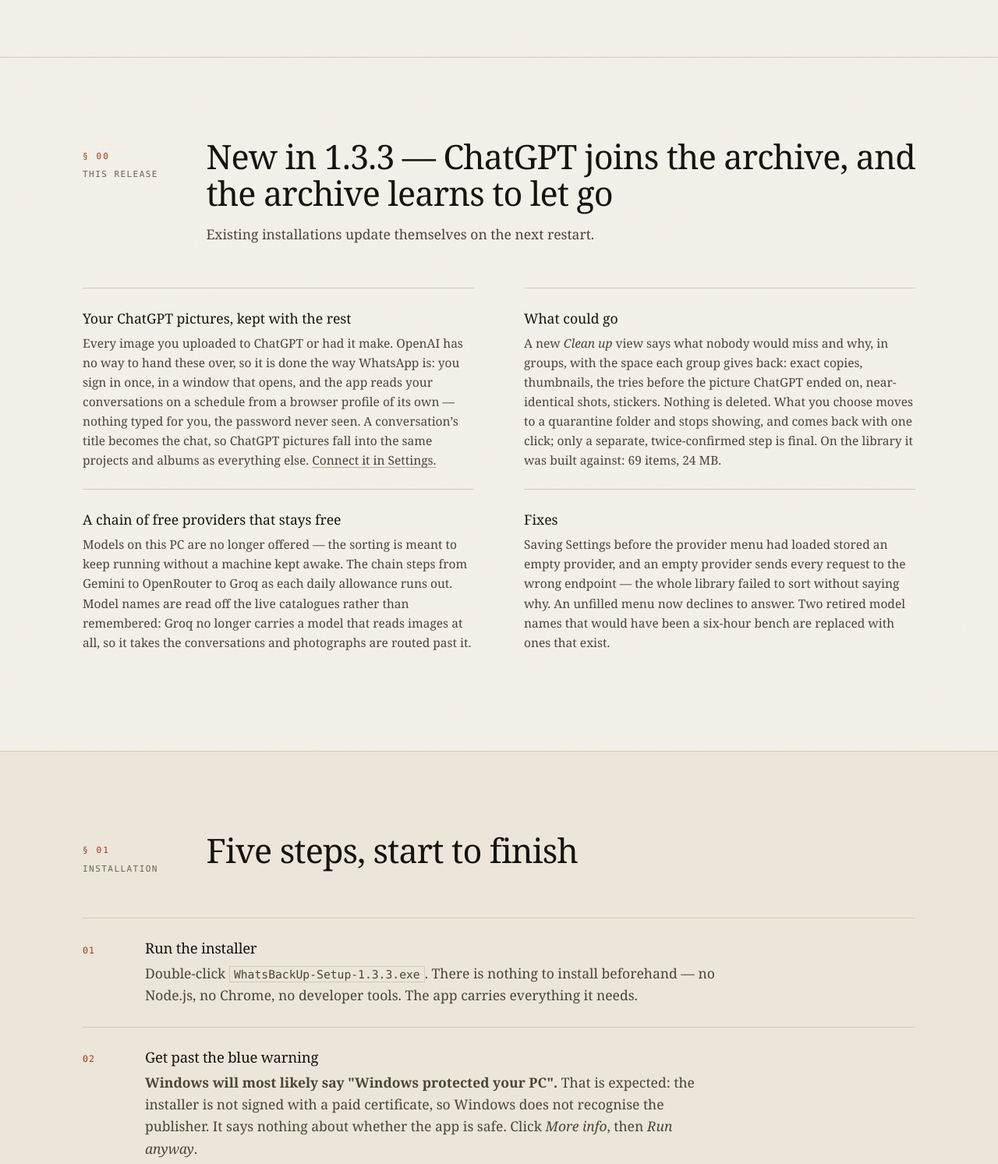
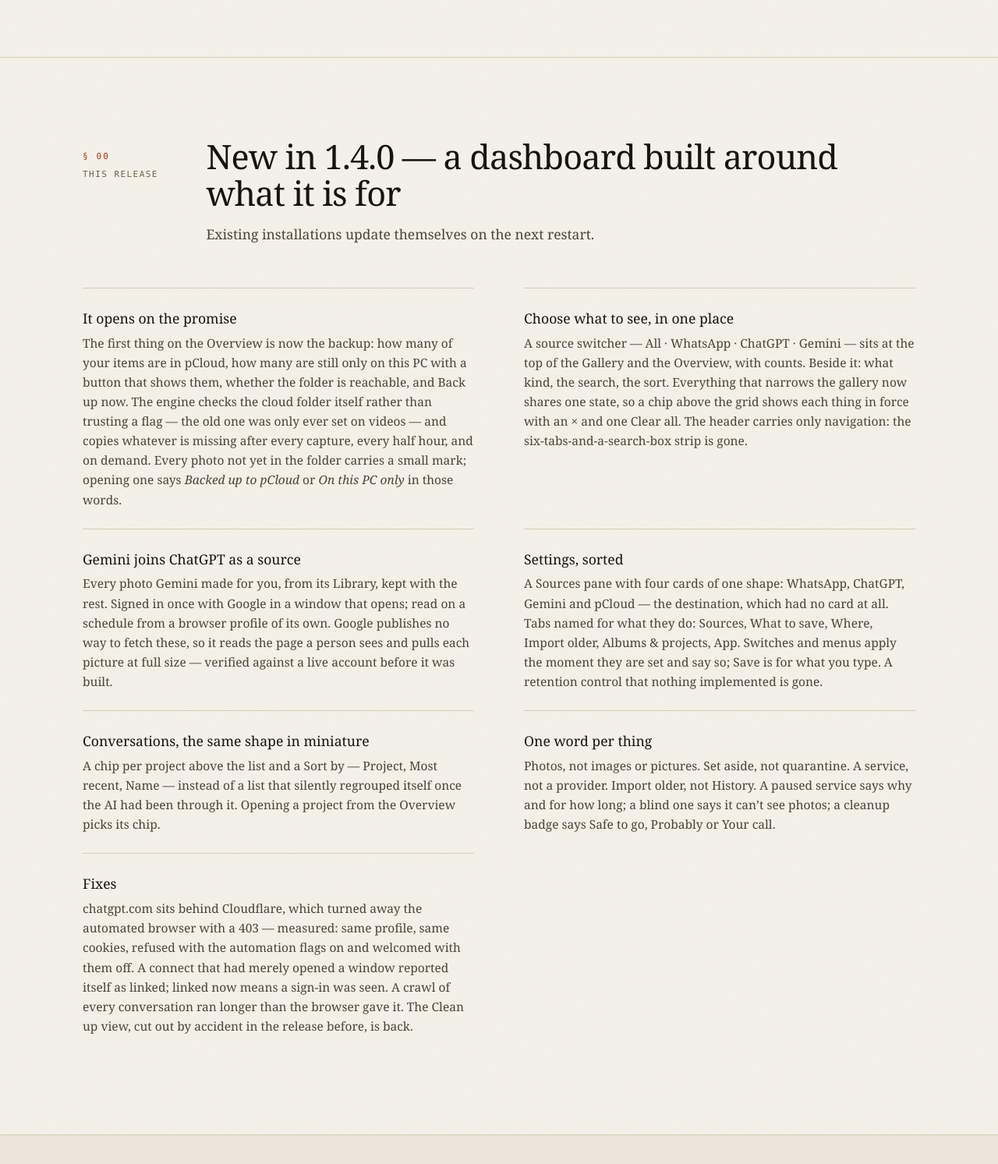
Before and after one commit to tasty-foods/whatsbackup, an Electron app: page docs/download.html in a window 1280 px wide. Shown: the part 528-2021 px from the top of the page at 78% size. Drawn offline with Linux system fonts and the light colour scheme; no server answers.

Commit message:
Release 1.4.0 - a dashboard built around what it is for

```diff
--- a/docs/download.html
+++ b/docs/download.html
@@ -4,7 +4,7 @@
 <meta charset="utf-8">
 <meta name="viewport" content="width=device-width, initial-scale=1">
 <title>Download WhatsBackUp — free WhatsApp backup for Windows</title>
-<meta name="description" content="Download WhatsBackUp 1.3.3 free for Windows 10 and 11. No admin password, no prerequisites — install it, scan one QR code, and your photos are saved.">
+<meta name="description" content="Download WhatsBackUp 1.4.0 free for Windows 10 and 11. No admin password, no prerequisites — install it, scan one QR code, and your photos are saved.">
 <link rel="canonical" href="https://whatsbackup.cc/download.html">
 <meta name="referrer" content="strict-origin-when-cross-origin">
 <meta name="theme-color" content="#f4f1e8" media="(prefers-color-scheme: light)">
@@ -12,7 +12,7 @@
 <meta property="og:type" content="website">
 <meta property="og:site_name" content="WhatsBackUp">
 <meta property="og:title" content="Download WhatsBackUp for Windows — free">
-<meta property="og:description" content="WhatsBackUp 1.3.3 for Windows 10 and 11. Free, open source, no account. Install it, scan a QR code, and every WhatsApp photo is saved.">
+<meta property="og:description" content="WhatsBackUp 1.4.0 for Windows 10 and 11. Free, open source, no account. Install it, scan a QR code, and every WhatsApp photo is saved.">
 <meta property="og:url" content="https://whatsbackup.cc/download.html">
 <meta property="og:image" content="https://whatsbackup.cc/assets/og.png">
 <meta property="og:image:width" content="1200">
@@ -38,7 +38,7 @@
         { "@type": "HowToTool", "name": "The phone your WhatsApp account runs on" }
       ],
       "step": [
-        { "@type": "HowToStep", "name": "Download the installer", "text": "Download WhatsBackUp-Setup-1.3.3.exe from the GitHub releases page.", "url": "https://whatsbackup.cc/download.html#step-1" },
+        { "@type": "HowToStep", "name": "Download the installer", "text": "Download WhatsBackUp-Setup-1.4.0.exe from the GitHub releases page.", "url": "https://whatsbackup.cc/download.html#step-1" },
         { "@type": "HowToStep", "name": "Get past the SmartScreen warning", "text": "Windows shows 'Windows protected your PC' because the installer is not signed with a paid certificate. Click More info, then Run anyway.", "url": "https://whatsbackup.cc/download.html#step-2" },
         { "@type": "HowToStep", "name": "Answer four setup questions", "text": "Accept the notice, choose where to keep your media, optionally point it at a cloud folder, and decide whether it starts with Windows.", "url": "https://whatsbackup.cc/download.html#step-3" },
         { "@type": "HowToStep", "name": "Scan the QR code", "text": "On your phone open WhatsApp, go to Settings, then Linked devices, then Link a device, and scan the code shown by WhatsBackUp.", "url": "https://whatsbackup.cc/download.html#step-4" },
@@ -61,7 +61,7 @@
 
 <header class="site-head">
   <div class="wrap">
-    <a class="brand" href="./"><span class="mark">Whats<i>BackUp</i></span><span class="ref">v1.3.3</span></a>
+    <a class="brand" href="./"><span class="mark">Whats<i>BackUp</i></span><span class="ref">v1.4.0</span></a>
     <nav class="nav" aria-label="Main">
       <a href="index.html#problem" class="hide-sm">Why</a>
       <a href="index.html#how" class="hide-sm">How</a>
@@ -77,7 +77,7 @@
 
 <section class="hero">
   <div class="wrap">
-    <p class="label">Release 1.3.3 <span class="no">·</span> 31 August 2026</p>
+    <p class="label">Release 1.4.0 <span class="no">·</span> 31 August 2026</p>
     <h1 style="max-width:16ch">Take a copy.</h1>
     <p class="lede" style="margin-top:.7em">Free and open source. About five minutes from here to <em>every photograph I am sent is now kept</em>.</p>
 
@@ -87,7 +87,7 @@
         Download for Windows
       </a>
       <p class="manifest">
-        <span>File</span><b>WhatsBackUp-Setup-1.3.3.exe</b><br>
+        <span>File</span><b>WhatsBackUp-Setup-1.4.0.exe</b><br>
         <span>Size</span><b>237 MB</b><br>
         <span>Requires</span><b>Windows 10 / 11, 64-bit</b><br>
         <span>Installs</span><b>per user — no admin password</b><br>
@@ -102,27 +102,39 @@
     <div class="head">
       <p class="marker">§ 00 <span>This release</span></p>
       <div>
-        <h2>New in 1.3.3 &#8212; ChatGPT joins the archive, and the archive learns to let go</h2>
+        <h2>New in 1.4.0 &#8212; a dashboard built around what it is for</h2>
         <p>Existing installations update themselves on the next restart.</p>
       </div>
     </div>
 
     <dl class="defs">
       <div>
-        <dt>Your ChatGPT pictures, kept with the rest</dt>
-        <dd>Every image you uploaded to ChatGPT or had it make. OpenAI has no way to hand these over, so it is done the way WhatsApp is: you sign in once, in a window that opens, and the app reads your conversations on a schedule from a browser profile of its own &#8212; nothing typed for you, the password never seen. A conversation&#8217;s title becomes the chat, so ChatGPT pictures fall into the same projects and albums as everything else. <a href="./#sources">Connect it in Settings.</a></dd>
+        <dt>It opens on the promise</dt>
+        <dd>The first thing on the Overview is now the backup: how many of your items are in pCloud, how many are still only on this PC with a button that shows them, whether the folder is reachable, and Back up now. The engine checks the cloud folder itself rather than trusting a flag &#8212; the old one was only ever set on videos &#8212; and copies whatever is missing after every capture, every half hour, and on demand. Every photo not yet in the folder carries a small mark; opening one says <em>Backed up to pCloud</em> or <em>On this PC only</em> in those words.</dd>
       </div>
       <div>
-        <dt>What could go</dt>
-        <dd>A new <em>Clean up</em> view says what nobody would miss and why, in groups, with the space each group gives back: exact copies, thumbnails, the tries before the picture ChatGPT ended on, near-identical shots, stickers. Nothing is deleted. What you choose moves to a quarantine folder and stops showing, and comes back with one click; only a separate, twice-confirmed step is final. On the library it was built against: 69 items, 24&nbsp;MB.</dd>
+        <dt>Choose what to see, in one place</dt>
+        <dd>A source switcher &#8212; All &#183; WhatsApp &#183; ChatGPT &#183; Gemini &#8212; sits at the top of the Gallery and the Overview, with counts. Beside it: what kind, the search, the sort. Everything that narrows the gallery now shares one state, so a chip above the grid shows each thing in force with an &#215; and one Clear all. The header carries only navigation: the six-tabs-and-a-search-box strip is gone.</dd>
       </div>
       <div>
-        <dt>A chain of free providers that stays free</dt>
-        <dd>Models on this PC are no longer offered &#8212; the sorting is meant to keep running without a machine kept awake. The chain steps from Gemini to OpenRouter to Groq as each daily allowance runs out. Model names are read off the live catalogues rather than remembered: Groq no longer carries a model that reads images at all, so it takes the conversations and photographs are routed past it.</dd>
+        <dt>Gemini joins ChatGPT as a source</dt>
+        <dd>Every photo Gemini made for you, from its Library, kept with the rest. Signed in once with Google in a window that opens; read on a schedule from a browser profile of its own. Google publishes no way to fetch these, so it reads the page a person sees and pulls each picture at full size &#8212; verified against a live account before it was built.</dd>
+      </div>
+      <div>
+        <dt>Settings, sorted</dt>
+        <dd>A Sources pane with four cards of one shape: WhatsApp, ChatGPT, Gemini and pCloud &#8212; the destination, which had no card at all. Tabs named for what they do: Sources, What to save, Where, Import older, Albums &amp; projects, App. Switches and menus apply the moment they are set and say so; Save is for what you type. A retention control that nothing implemented is gone.</dd>
+      </div>
+      <div>
+        <dt>Conversations, the same shape in miniature</dt>
+        <dd>A chip per project above the list and a Sort by &#8212; Project, Most recent, Name &#8212; instead of a list that silently regrouped itself once the AI had been through it. Opening a project from the Overview picks its chip.</dd>
+      </div>
+      <div>
+        <dt>One word per thing</dt>
+        <dd>Photos, not images or pictures. Set aside, not quarantine. A service, not a provider. Import older, not History. A paused service says why and for how long; a blind one says it can&#8217;t see photos; a cleanup badge says Safe to go, Probably or Your call.</dd>
       </div>
       <div>
         <dt>Fixes</dt>
-        <dd>Saving Settings before the provider menu had loaded stored an empty provider, and an empty provider sends every request to the wrong endpoint &#8212; the whole library failed to sort without saying why. An unfilled menu now declines to answer. Two retired model names that would have been a six-hour bench are replaced with ones that exist.</dd>
+        <dd>chatgpt.com sits behind Cloudflare, which turned away the automated browser with a 403 &#8212; measured: same profile, same cookies, refused with the automation flags on and welcomed with them off. A connect that had merely opened a window reported itself as linked; linked now means a sign-in was seen. A crawl of every conversation ran longer than the browser gave it. The Clean up view, cut out by accident in the release before, is back.</dd>
       </div>
     </dl>
   </div>
@@ -140,7 +152,7 @@
         <span class="n">01</span>
         <div>
           <h3>Run the installer</h3>
-          <p>Double-click <code>WhatsBackUp-Setup-1.3.3.exe</code>. There is nothing to install beforehand — no Node.js, no Chrome, no developer tools. The app carries everything it needs.</p>
+          <p>Double-click <code>WhatsBackUp-Setup-1.4.0.exe</code>. There is nothing to install beforehand — no Node.js, no Chrome, no developer tools. The app carries everything it needs.</p>
         </div>
       </li>
       <li id="step-2">
--- a/docs/llms.txt
+++ b/docs/llms.txt
@@ -8,9 +8,9 @@
 
 Site: https://whatsbackup.cc/
 Source: https://github.com/tasty-foods/whatsbackup
-Version: 1.3.3 (31 August 2026)
+Version: 1.4.0 (31 August 2026)
 
-New in 1.3.3: Status Studio — automated WhatsApp status posting. Schedules
+New in 1.4.0: Status Studio — automated WhatsApp status posting. Schedules
 (daily/weekly/every N hours) draw from a manual queue, a watched drop folder,
 an AI-sorted album, or an AI writer using the user's own provider key. Text
 statuses are rendered locally as 1080x1920 cards. Ships off, behind its own
```
Also changed, not shown: docs/compare.html (+1 -1 lines), docs/contact.html (+2 -2 lines), docs/faq.html (+1 -1 lines), docs/index.html (+3 -3 lines), docs/privacy.html (+1 -1 lines), package.json (+1 -1 lines).
